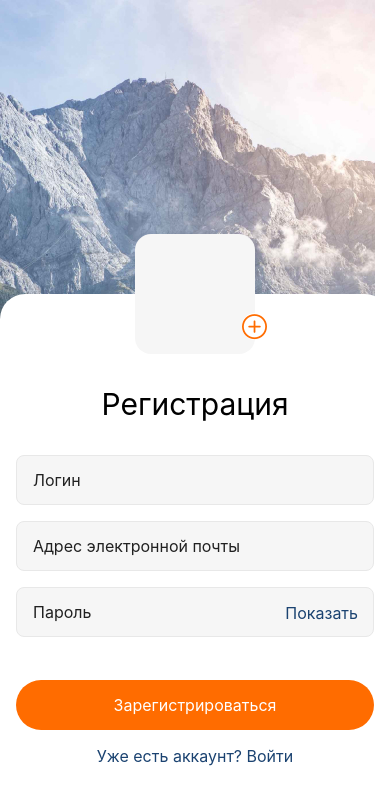
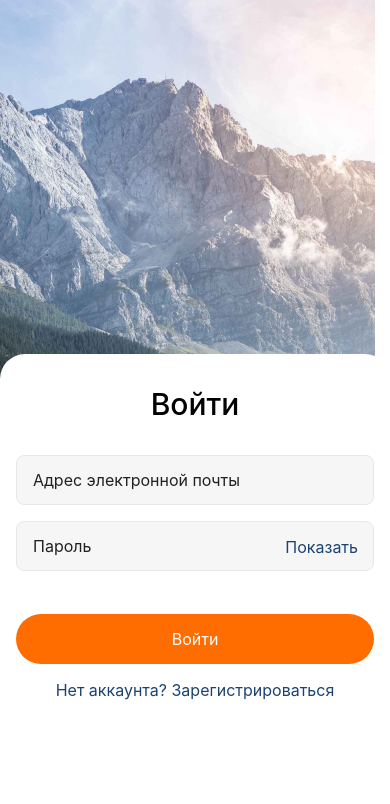
Before and after one commit to sporevois/goit-react-native-hw, a React Native app in the folder myProject/: screen / in a window 390 px wide. Shown: the top 804 px of the page. Built offline with nearby package versions, Linux system fonts and the light colour scheme.

Commit message:
login finished

```diff
--- a/myProject/App.js
+++ b/myProject/App.js
@@ -1,9 +1,9 @@
-import Login from './screens/loginScreen';
+import LoginScreen from './screens/loginScreen';
 import RegistrationScreen from './screens/registrationScreen';
 
 export default function App() {
   return (
-    <RegistrationScreen />
-    // <Login/>
+    // <RegistrationScreen />
+    <LoginScreen/>
   );
 }
--- a/myProject/screens/loginScreen.js
+++ b/myProject/screens/loginScreen.js
@@ -1,67 +1,142 @@
 import React, { useState } from "react";
+import useTogglePassVisibility from "../hooks/useTogglePassVisibility";
 import {
     StyleSheet,
+    Text,
     View,
     TextInput,
+    ImageBackground,
+    KeyboardAvoidingView,
+    Platform,
+    TouchableOpacity,
     TouchableWithoutFeedback,
     Keyboard,
-  KeyboardAvoidingView,
-  Platform,
-  Alert,
-  Button,
-} from "react-native";
+} from 'react-native'
 
-export default function Login() {
-  const [name, setName] = useState("");
-  const [password, setPassword] = useState("");
+const initialState = {
+        email: '',
+        password: ''
+}
 
-  const nameHandler = (text) => setName(text);
-  const passwordHandler = (text) => setPassword(text);
+const LoginScreen = () => {
 
-  const onLogin = () => {
-    Alert.alert("Credentials", `${name} + ${password}`);
-  };
+    const [state, setState] = useState(initialState);
+    const { passwordVisibility, variable, handlePasswordVisibility } = useTogglePassVisibility();
+
+
+    const submit = () => {
+        console.log(state.email, state.password);
+        setState(initialState);
+    }
 
     return (
         <TouchableWithoutFeedback onPress={Keyboard.dismiss}>
+            <ImageBackground style={styles.image} source={require('../images/PhotoBG.jpg')}>
+                <TouchableWithoutFeedback onPress={Keyboard.dismiss}>
+                    <KeyboardAvoidingView style={styles.form} behavior={Platform.OS == "ios" ? "padding" : "height"}>
+                        <View style={styles.textContainer}>
+                            <Text style={styles.title}>Войти</Text>
+                        </View>
+                        <TextInput
+                            name="email"
+                            value={state.email}
+                            placeholder="Адрес электронной почты"
+                            style={styles.input}
+                            onChangeText={(value)=>setState(prev =>({...prev, email:value}))}
+                        />
+                        <View>
+                            <TextInput
+                                name="password"
+                                value={state.password}
+                                placeholder="Пароль"
+                                secureTextEntry={passwordVisibility}
+                                style={{...styles.input, marginBottom:43}}
+                                onChangeText={(value)=>setState(prev =>({...prev, password:value}))}
+                            />
+                            <TouchableOpacity style={styles.toogleBtn} onPress={handlePasswordVisibility}>
+                                <Text style={styles.toogleBtnTitle}>{variable}</Text>
+                            </TouchableOpacity>
+                        </View>
+                    </KeyboardAvoidingView>
+                </TouchableWithoutFeedback>
                 <View style={styles.container}>
-        <KeyboardAvoidingView
-          behavior={Platform.OS == "ios" ? "padding" : "height"}
-        >
-          <TextInput
-            value={name}
-            onChangeText={nameHandler}
-            placeholder="Username"
-            style={styles.input}
-          />
-          <TextInput
-            value={password}
-            onChangeText={passwordHandler}
-            placeholder="Password"
-            secureTextEntry={true}
-            style={styles.input}
-          />
-
-              </KeyboardAvoidingView>
-              <Button title={"Login"} style={styles.input} onPress={onLogin} />
+                    <TouchableOpacity style={styles.btn} activeOpacity={0.5} onPress={submit}>
+                        <Text style={styles.btnTitle}>Войти</Text>
+                    </TouchableOpacity>
+                    <View style={styles.textContainer}>
+                        <Text style={styles.link}>Нет аккаунта? Зарегистрироваться</Text>
                     </View>
+                </View>
+            </ImageBackground>
         </TouchableWithoutFeedback>
-  );
+    )
 }
 
 const styles = StyleSheet.create({
+    image: {
+        flex: 1,
+        resizeMode: "cover",
+        justifyContent: 'flex-end',
+    },
+    form: {
+        paddingHorizontal:16,
+        borderTopLeftRadius: 25,
+        borderTopRightRadius: 25,
+        backgroundColor:'#FFFFFF',
+    },
     container: {
-    flex: 1,
-    alignItems: "center",
-    justifyContent: "flex-end",
-    backgroundColor: "#ecf0f1",
+        paddingHorizontal: 16,
+        paddingBottom:144,
+        backgroundColor:'#FFFFFF',
+    },
+    textContainer: {
+        alignItems:"center"
+    },
+    title: {
+        marginTop: 32,
+        marginBottom: 33,
+        fontSize: 30,
+        fontWeight:'500',
     },
     input: {
-    width: 200,
-    height: 44,
-    padding: 10,
+        height: 50,
+        padding:16,
+        marginBottom: 16,
         borderWidth: 1,
-    borderColor: "black",
-    marginBottom: 10,
+        borderRadius: 8,
+        borderColor: "rgba(232, 232, 232, 1)",
+        backgroundColor: "#F6F6F6",
+        color: "#212121",
+        fontSize: 16,
     },
-});
+    toogleBtn: {
+        position: 'absolute',
+        alignSelf: 'center',
+        right: 0,
+        padding: 16,
+    },
+    toogleBtnTitle: {
+        fontSize: 16,
+        color: "#1B4371",
+    },
+    btn: {
+        height: 50,
+        justifyContent: "center",
+        alignItems: "center",
+        marginBottom:16,
+        borderRadius: 100,
+        backgroundColor:"#FF6C00",
+    },
+    btnTitle: {
+        fontSize: 16,
+        color:"#FFFFFF"
+
+    },
+    link: {
+        color: "#1B4371",
+        fontSize:16,
+    }
+
+})
+
+export default LoginScreen;
--- a/myProject/screens/registrationScreen.js
+++ b/myProject/screens/registrationScreen.js
@@ -77,7 +77,7 @@ const RegistrationScreen = () => {
                     </KeyboardAvoidingView>
                 </TouchableWithoutFeedback>
                 <View style={styles.container}>
-                    <TouchableOpacity style={styles.btn} onPress={submit}>
+                    <TouchableOpacity style={styles.btn} activeOpacity={0.5} onPress={submit}>
                         <Text style={styles.btnTitle}>Зарегистрироваться</Text>
                     </TouchableOpacity>
                     <View style={styles.textContainer}>
@@ -131,6 +131,7 @@ const styles = StyleSheet.create({
         marginTop: 92,
         marginBottom: 33,
         fontSize: 30,
+        fontWeight:'500',
     },
     input: {
         height: 50,
@@ -173,4 +174,4 @@ const styles = StyleSheet.create({
 
 })
 
-export default RegistrationScreen
+export default RegistrationScreen;
```
Lines whose indentation alone changed are shown as unchanged.
